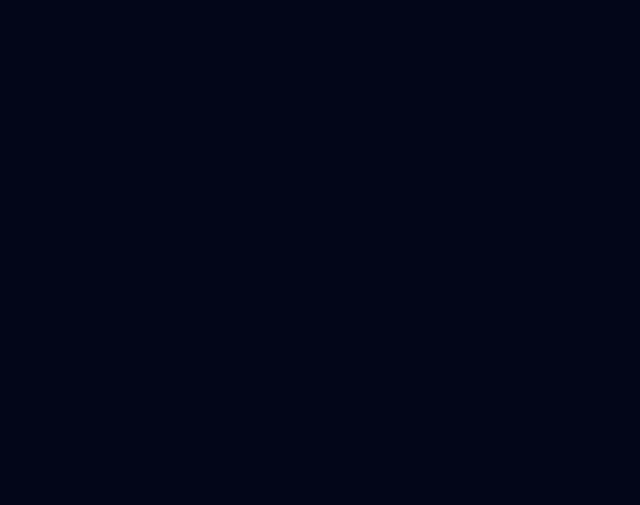
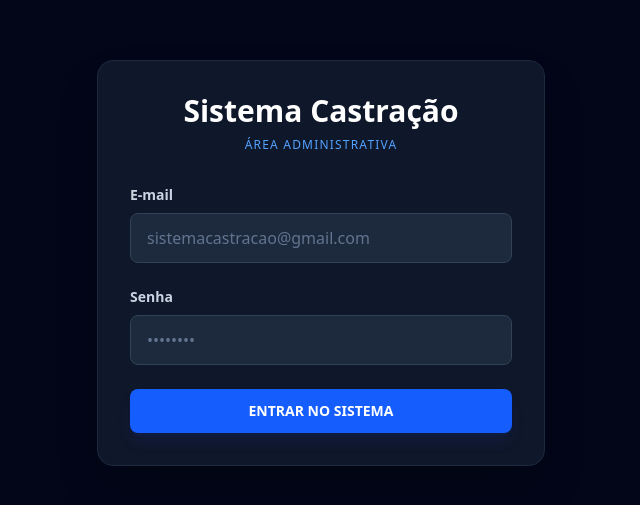
Before and after one commit to crisurubu/sistemacastracao-app, a React (Vite) app: page /admin/login in a window 1280 px wide. Shown: the part 137-642 px from the top of the page, without its empty margins (319-959 px from the left). Built offline with nearby package versions, Linux system fonts and the light colour scheme.

Commit message:
Ajuste login

```diff
--- a/src/pages/public/LoginAdmin/index.jsx
+++ b/src/pages/public/LoginAdmin/index.jsx
@@ -1,8 +1,6 @@
 import React, { useState, useContext } from 'react';
 import { useNavigate } from 'react-router-dom';
 import { AuthContext } from '../../../context/AuthContext';
-// 1. IMPORTANTE: Importar a nossa configuração da API
-import api from '../../../services/api';
 
 const LoginAdmin = () => {
     const { login } = useContext(AuthContext);
@@ -22,38 +20,80 @@ const LoginAdmin = () => {
         };
 
         try {
-            // 2. MUDANÇA AQUI: Trocamos o 'fetch' pelo 'api.post'
-            // O axios já sabe que deve completar com a URL do Render
-            const response = await api.post('/auth/login', loginData);
+            const response = await fetch('/auth/login', {
+                method: 'POST',
+                headers: { 'Content-Type': 'application/json' },
+                body: JSON.stringify(loginData)
+            });
 
-            // 3. O Axios coloca os dados direto em .data
-            const data = response.data;
+            const data = await response.json();
 
-            login(data.user, data.token);
-
-            if (data.user.nivelAcesso === 'CLINICA') {
-                navigate('/admin/dashboard-clinica');
+            if (response.ok) {
+                login(data.user, data.token);
+                if (data.user.nivelAcesso === 'CLINICA') {
+                    navigate('/admin/dashboard-clinica');
+                } else {
+                    navigate('/admin/painel');
+                }
             } else {
-                navigate('/admin/painel');
+                if (response.status === 401) {
+                    setErro('E-mail ou senha incorretos.');
+                } else {
+                    setErro(data.erro || 'Erro ao realizar login.');
+                }
             }
-
         } catch (err) {
-            // 4. Tratamento de erro para o Axios
-            if (err.response && err.response.status === 401) {
-                setErro('E-mail ou senha incorretos.');
-            } else if (err.response && err.response.status === 403) {
-                setErro('Acesso negado. Verifique se sua conta está ativa.');
-            } else {
-                setErro('Erro de conexão com o servidor da ONG.');
-            }
+            setErro('Erro de conexão com o servidor');
         }
     };
 
-    // ... restante do seu código (o visual do formulário continua igual)
     return (
-        /* Seu código de retorno visual aqui */
         <div className="flex min-h-screen w-full items-center justify-center bg-slate-950 p-4">
-            {/* O conteúdo do seu JSX é o mesmo */}
+            <div className="w-full max-w-md rounded-2xl bg-slate-900 p-8 shadow-2xl border border-slate-800">
+                <div className="mb-8 text-center">
+                    <h2 className="text-3xl font-bold text-white">Sistema Castração</h2>
+                    <p className="mt-2 text-blue-400 font-medium uppercase text-xs tracking-widest">Área Administrativa</p>
+                </div>
+
+                <form onSubmit={handleSubmit} className="space-y-6">
+                    {erro && (
+                        <div className="rounded-lg bg-red-500/10 p-3 text-center text-sm text-red-500 border border-red-500/50">
+                            {erro}
+                        </div>
+                    )}
+
+                    <div className="flex flex-col">
+                        <label className="mb-2 text-sm font-semibold text-slate-300">E-mail</label>
+                        <input
+                            type="email"
+                            value={email}
+                            onChange={(e) => setEmail(e.target.value)}
+                            placeholder="sistemacastracao@gmail.com"
+                            className="w-full rounded-lg border border-slate-700 bg-slate-800 px-4 py-3 text-white placeholder-slate-500 outline-none focus:border-blue-500 focus:ring-1 focus:ring-blue-500"
+                            required
+                        />
+                    </div>
+
+                    <div className="flex flex-col">
+                        <label className="mb-2 text-sm font-semibold text-slate-300">Senha</label>
+                        <input
+                            type="password"
+                            value={senha}
+                            onChange={(e) => setSenha(e.target.value)}
+                            placeholder="••••••••"
+                            className="w-full rounded-lg border border-slate-700 bg-slate-800 px-4 py-3 text-white placeholder-slate-500 outline-none focus:border-blue-500 focus:ring-1 focus:ring-blue-500"
+                            required
+                        />
+                    </div>
+
+                    <button
+                        type="submit"
+                        className="w-full rounded-lg bg-blue-600 py-3 text-sm font-bold text-white transition-colors hover:bg-blue-700 active:bg-blue-800 shadow-lg shadow-blue-900/20"
+                    >
+                        ENTRAR NO SISTEMA
+                    </button>
+                </form>
+            </div>
         </div>
     );
 };
```
